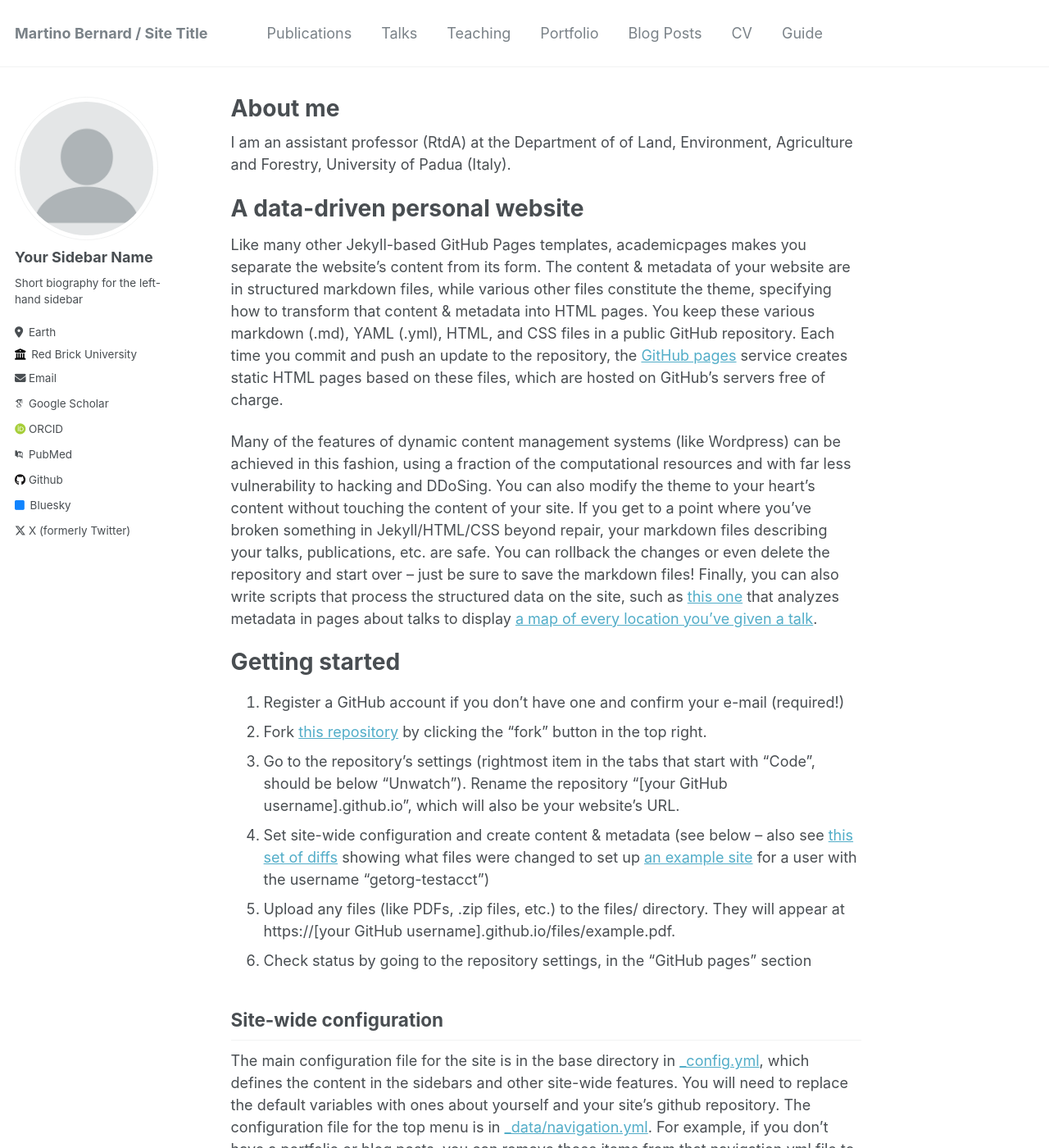
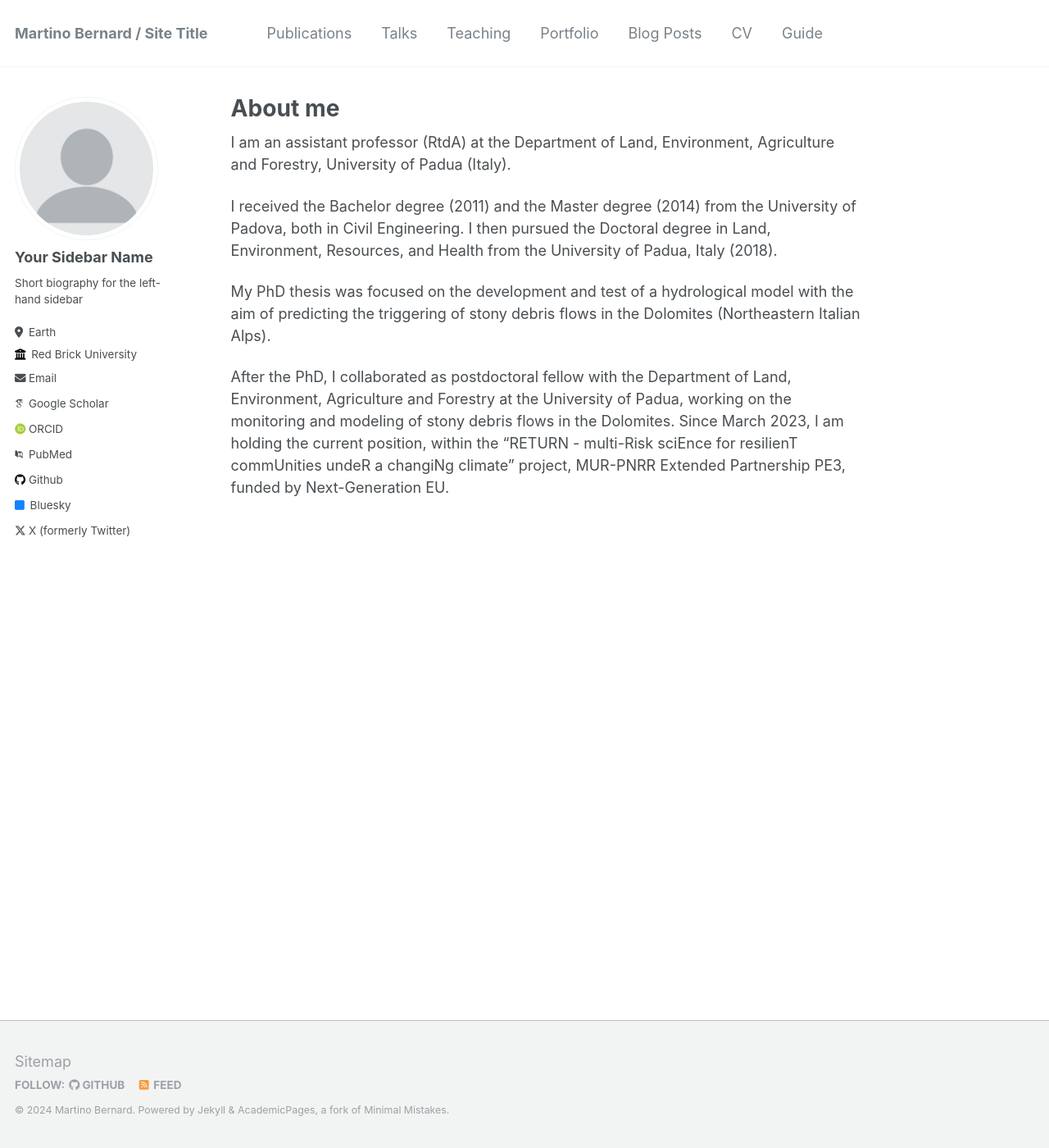
Before and after one commit to martinobernard/martinobernard.github.io, a Jekyll site: the page built from _pages/about.md, in a window 1280 px wide and 1400 px high. Shown: the whole window at 82% size. Built offline with Jekyll 4.4.1, drawn with Linux system fonts in a browser that asks for light colours; some web fonts are replaced; some of the changed text lies outside the part shown.

Commit message:
Secondo aggiornamento About me

```diff
--- a/_pages/about.md
+++ b/_pages/about.md
@@ -7,43 +7,10 @@ redirect_from:
   - /about.html
 ---
 
-I am an assistant professor (RtdA) at the Department of of Land, Environment, Agriculture and Forestry, University of Padua (Italy).
+I am an assistant professor (RtdA) at the Department of Land, Environment, Agriculture and Forestry, University of Padua (Italy).
 
-A data-driven personal website
-======
-Like many other Jekyll-based GitHub Pages templates, academicpages makes you separate the website's content from its form. The content & metadata of your website are in structured markdown files, while various other files constitute the theme, specifying how to transform that content & metadata into HTML pages. You keep these various markdown (.md), YAML (.yml), HTML, and CSS files in a public GitHub repository. Each time you commit and push an update to the repository, the [GitHub pages](https://pages.github.com/) service creates static HTML pages based on these files, which are hosted on GitHub's servers free of charge.
+I received the Bachelor degree (2011) and the Master degree (2014) from the University of Padova, both in Civil Engineering. I then pursued the Doctoral degree in Land, Environment, Resources, and Health from the University of Padua, Italy (2018).
 
-Many of the features of dynamic content management systems (like Wordpress) can be achieved in this fashion, using a fraction of the computational resources and with far less vulnerability to hacking and DDoSing. You can also modify the theme to your heart's content without touching the content of your site. If you get to a point where you've broken something in Jekyll/HTML/CSS beyond repair, your markdown files describing your talks, publications, etc. are safe. You can rollback the changes or even delete the repository and start over -- just be sure to save the markdown files! Finally, you can also write scripts that process the structured data on the site, such as [this one](https://github.com/academicpages/academicpages.github.io/blob/master/talkmap.ipynb) that analyzes metadata in pages about talks to display [a map of every location you've given a talk](https://academicpages.github.io/talkmap.html).
+My PhD thesis was focused on the development and test of a hydrological model with the aim of predicting the triggering of stony debris flows in the Dolomites (Northeastern Italian Alps).
 
-Getting started
-======
-1. Register a GitHub account if you don't have one and confirm your e-mail (required!)
-1. Fork [this repository](https://github.com/academicpages/academicpages.github.io) by clicking the "fork" button in the top right.
-1. Go to the repository's settings (rightmost item in the tabs that start with "Code", should be below "Unwatch"). Rename the repository "[your GitHub username].github.io", which will also be your website's URL.
-1. Set site-wide configuration and create content & metadata (see below -- also see [this set of diffs](http://archive.is/3TPas) showing what files were changed to set up [an example site](https://getorg-testacct.github.io) for a user with the username "getorg-testacct")
-1. Upload any files (like PDFs, .zip files, etc.) to the files/ directory. They will appear at https://[your GitHub username].github.io/files/example.pdf.
-1. Check status by going to the repository settings, in the "GitHub pages" section
-
-Site-wide configuration
-------
-The main configuration file for the site is in the base directory in [_config.yml](https://github.com/academicpages/academicpages.github.io/blob/master/_config.yml), which defines the content in the sidebars and other site-wide features. You will need to replace the default variables with ones about yourself and your site's github repository. The configuration file for the top menu is in [_data/navigation.yml](https://github.com/academicpages/academicpages.github.io/blob/master/_data/navigation.yml). For example, if you don't have a portfolio or blog posts, you can remove those items from that navigation.yml file to remove them from the header.
-
-Create content & metadata
-------
-For site content, there is one markdown file for each type of content, which are stored in directories like _publications, _talks, _posts, _teaching, or _pages. For example, each talk is a markdown file in the [_talks directory](https://github.com/academicpages/academicpages.github.io/tree/master/_talks). At the top of each markdown file is structured data in YAML about the talk, which the theme will parse to do lots of cool stuff. The same structured data about a talk is used to generate the list of talks on the [Talks page](https://academicpages.github.io/talks), each [individual page](https://academicpages.github.io/talks/2012-03-01-talk-1) for specific talks, the talks section for the [CV page](https://academicpages.github.io/cv), and the [map of places you've given a talk](https://academicpages.github.io/talkmap.html) (if you run this [python file](https://github.com/academicpages/academicpages.github.io/blob/master/talkmap.py) or [Jupyter notebook](https://github.com/academicpages/academicpages.github.io/blob/master/talkmap.ipynb), which creates the HTML for the map based on the contents of the _talks directory).
-
-**Markdown generator**
-
-I have also created [a set of Jupyter notebooks](https://github.com/academicpages/academicpages.github.io/tree/master/markdown_generator
-) that converts a CSV containing structured data about talks or presentations into individual markdown files that will be properly formatted for the academicpages template. The sample CSVs in that directory are the ones I used to create my own personal website at stuartgeiger.com. My usual workflow is that I keep a spreadsheet of my publications and talks, then run the code in these notebooks to generate the markdown files, then commit and push them to the GitHub repository.
-
-How to edit your site's GitHub repository
-------
-Many people use a git client to create files on their local computer and then push them to GitHub's servers. If you are not familiar with git, you can directly edit these configuration and markdown files directly in the github.com interface. Navigate to a file (like [this one](https://github.com/academicpages/academicpages.github.io/blob/master/_talks/2012-03-01-talk-1.md) and click the pencil icon in the top right of the content preview (to the right of the "Raw | Blame | History" buttons). You can delete a file by clicking the trashcan icon to the right of the pencil icon. You can also create new files or upload files by navigating to a directory and clicking the "Create new file" or "Upload files" buttons.
-
-Example: editing a markdown file for a talk
-![Editing a markdown file for a talk](/images/editing-talk.png)
-
-For more info
-------
-More info about configuring academicpages can be found in [the guide](https://academicpages.github.io/markdown/). The [guides for the Minimal Mistakes theme](https://mmistakes.github.io/minimal-mistakes/docs/configuration/) (which this theme was forked from) might also be helpful.
+After the PhD, I collaborated as postdoctoral fellow with the Department of Land, Environment, Agriculture and Forestry at the University of Padua, working on the monitoring and modeling of stony debris flows in the Dolomites. Since March 2023, I am holding the current position, within the “RETURN - multi-Risk sciEnce for resilienT commUnities undeR a changiNg climate” project, MUR-PNRR Extended Partnership PE3, funded by Next-Generation EU.
```
